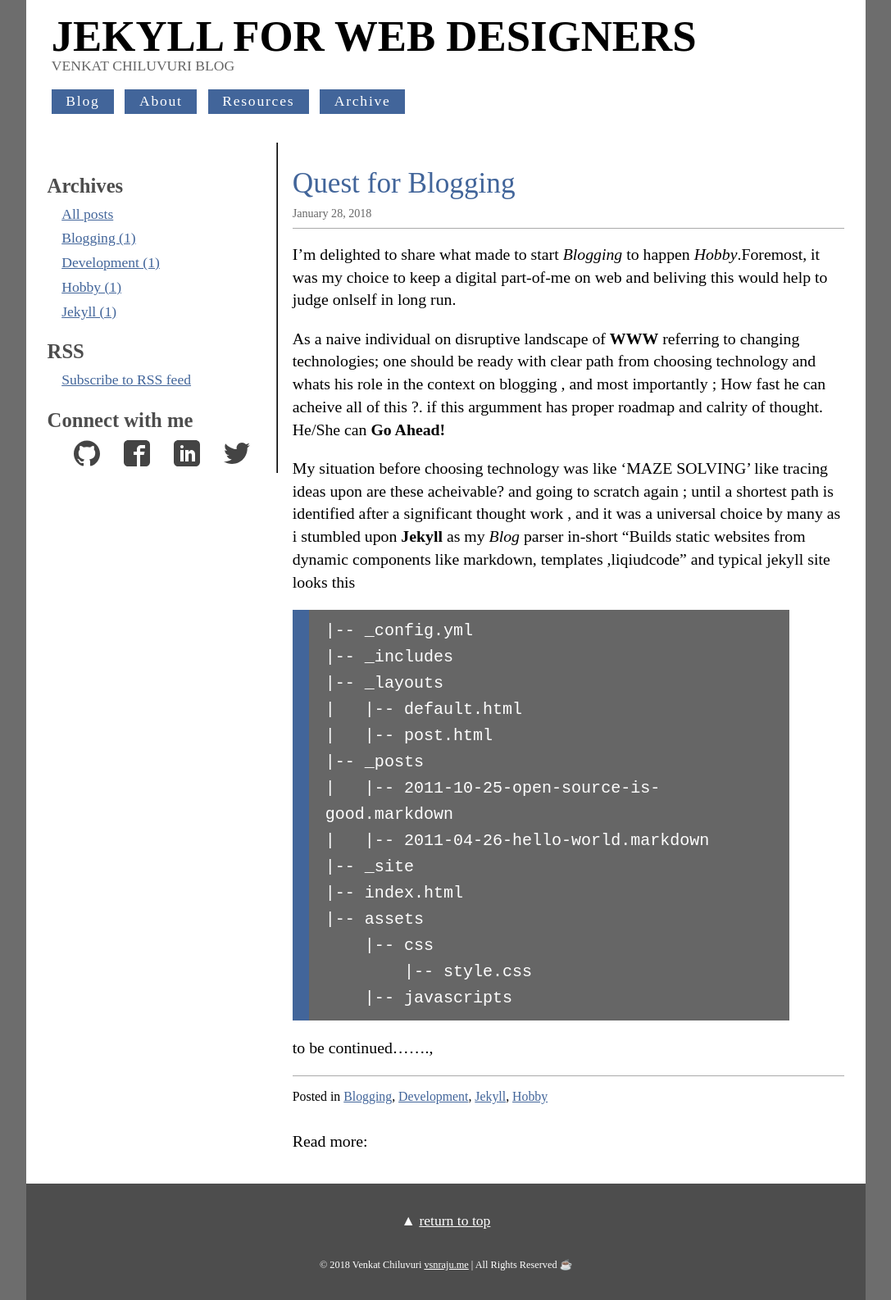
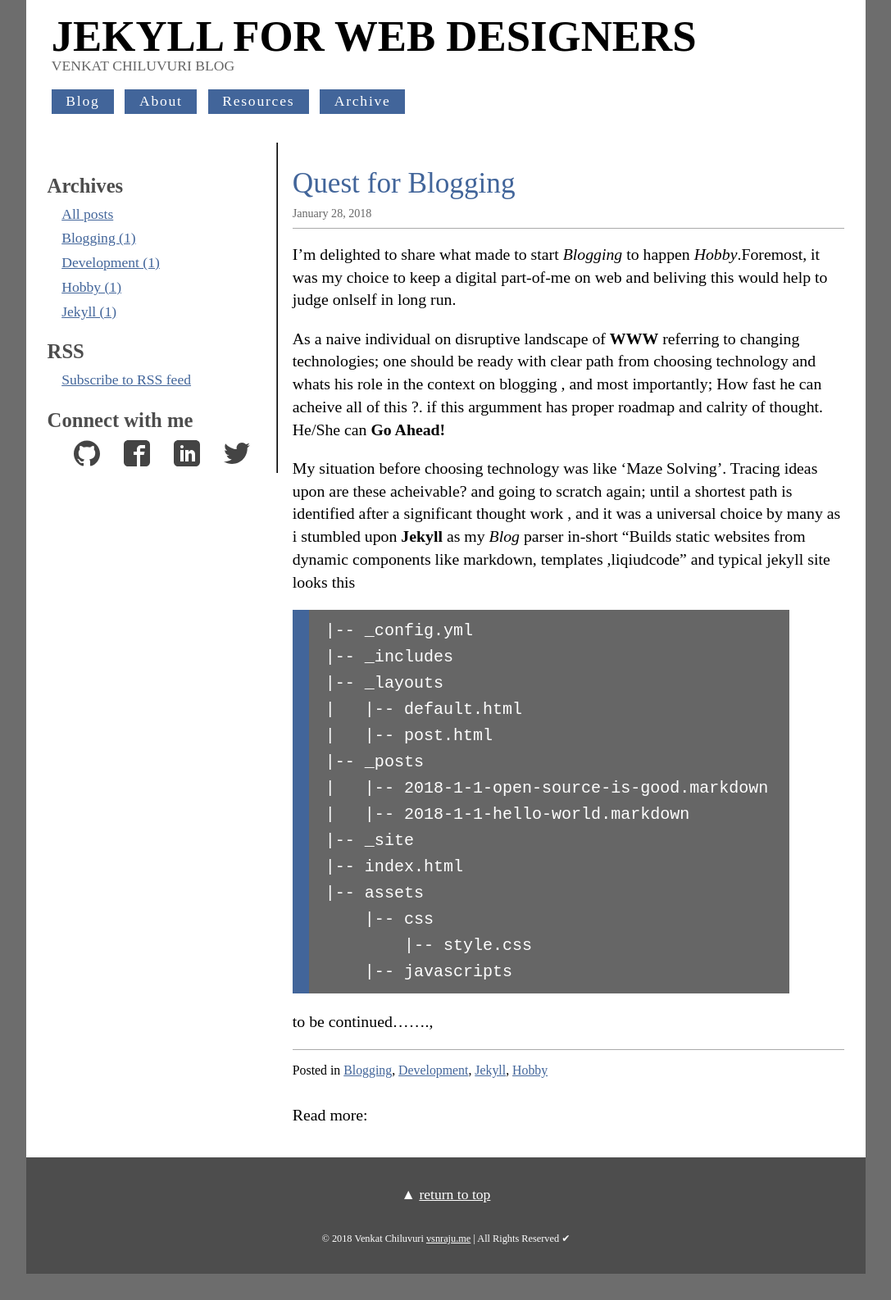
Before and after one commit to cvsnraju/cvsnraju.github.io, a Jekyll site: the page built from _posts/2018-01-27-Quest-for-Blog.md, in a window 1280 px wide. Shown: the whole page at 82% size, without its empty margins (96-1183 px from the left). Built offline with Jekyll 4.4.1, drawn with Linux system fonts in a browser that asks for light colours; after the commit the page ends 1554 px from its top, so only the background shows below that.

Commit message:
Corrections

```diff
--- a/_includes/footer-post.html
+++ b/_includes/footer-post.html
@@ -1,4 +1,4 @@
 <footer role="contentinfo" class="page-footer">
 <p class="top-link"><a href="#top">return to top</a></p>
-<p class="legal">&copy; 2018 Venkat Chiluvuri <a href="mailto:contact@vsnraju.me" title="mail">vsnraju.me</a> | All Rights Reserved  &#9749; </p>
+<p class="legal">&copy; 2018 Venkat Chiluvuri <a href="mailto:contact@vsnraju.me" title="mail">vsnraju.me</a> | All Rights Reserved  &#10004; </p>
 </footer>
--- a/_includes/footer.html
+++ b/_includes/footer.html
@@ -1,3 +1,3 @@
 <footer role="contentinfo" class="page-footer">
-    <p class="legal">&copy; 2018 Venkat Chiluvuri <a href="mailto:contact@vsnraju.me" title="mail">vsnraju.me</a> | All Rights Reserved  &#9749; </p>
+    <p class="legal">&copy; 2018 Venkat Chiluvuri <a href="mailto:contact@vsnraju.me" title="mail">vsnraju.me</a> | All Rights Reserved  &#10004; </p>
 </footer>
--- a/_includes/sidebar-short.html
+++ b/_includes/sidebar-short.html
@@ -1,5 +1,5 @@
     <aside>
-    <img class="img-circle" height="80" width="80"src="images/profile.jpg">
+    <img title="Venkat Chiluvuri" class="img-circle" height="80" width="80"src="images/profile.jpg">
     <h3>RSS</h3>
     <div class="line">
     <p><a href="/feed.xml" title="Subscribe to RSS feed">Subscribe to  RSS feed</a></p>
--- a/_includes/sidebar.html
+++ b/_includes/sidebar.html
@@ -11,7 +11,7 @@
                 {% endfor %}
             </ul>
     <h3>RSS</h3>
-    <p><a href="{{site.baseurl}}/feed.xml" title="Subscribe to our RSS feed">Subscribe to  RSS feed</a></p>
+    <p><a href="{{site.baseurl}}/feed.xml" title="Subscribe to RSS feed">Subscribe to  RSS feed</a></p>
     <h3>Connect with me</h3>
     <ul class="social">
         <li><a href="http://www.github.com/cvsnraju" title="Github" class="github">Github</a></li>
--- a/_posts/2018-01-27-Quest-for-Blog.md
+++ b/_posts/2018-01-27-Quest-for-Blog.md
@@ -7,9 +7,9 @@
 ---
 I'm delighted to share what made to start  *Blogging* to happen *Hobby*.Foremost, it was my choice to keep a digital part-of-me on web and beliving this would help to judge onlself in long run.
 
-As a naive individual on disruptive landscape of **WWW**  referring to changing technologies; one should be ready with clear path from choosing technology and whats his role in the context on blogging , and most importantly ; How fast he can acheive all of this ?. if this argumment has proper roadmap and calrity of thought. He/She can **Go Ahead!**
+As a naive individual on disruptive landscape of **WWW**  referring to changing technologies; one should be ready with clear path from choosing technology and whats his role in the context on blogging , and most importantly; How fast he can acheive all of this ?. if this argumment has proper roadmap and calrity of thought. He/She can **Go Ahead!**
 
-My situation before choosing technology was like 'MAZE SOLVING' like tracing ideas upon are these acheivable? and going to scratch again ; until a shortest path is identified  after a significant thought work , and it was a universal choice by many as i stumbled upon **Jekyll** as my *Blog* parser in-short "Builds static websites from dynamic components like markdown, templates ,liqiudcode" and typical jekyll site looks this
+My situation before choosing technology was like 'Maze Solving'. Tracing ideas upon are these acheivable? and going to scratch again; until a shortest path is identified  after a significant thought work , and it was a universal choice by many as i stumbled upon **Jekyll** as my *Blog* parser in-short "Builds static websites from dynamic components like markdown, templates ,liqiudcode" and typical jekyll site looks this
 ~~~
 |-- _config.yml
 |-- _includes
@@ -17,8 +17,8 @@
 |   |-- default.html
 |   |-- post.html
 |-- _posts
-|   |-- 2011-10-25-open-source-is-good.markdown
-|   |-- 2011-04-26-hello-world.markdown
+|   |-- 2018-1-1-open-source-is-good.markdown
+|   |-- 2018-1-1-hello-world.markdown
 |-- _site
 |-- index.html
 |-- assets
--- a/page.html
+++ b/page.html
@@ -10,5 +10,5 @@
         {{content}}
     </article>
     </article>
-        {% include sidebar.html %}
+       {% include sidebar.html %}
 </main>
```
